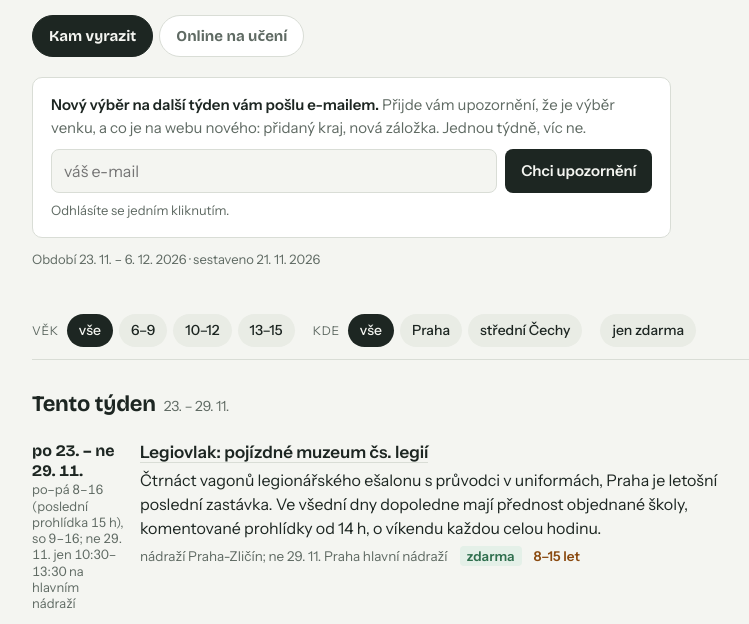
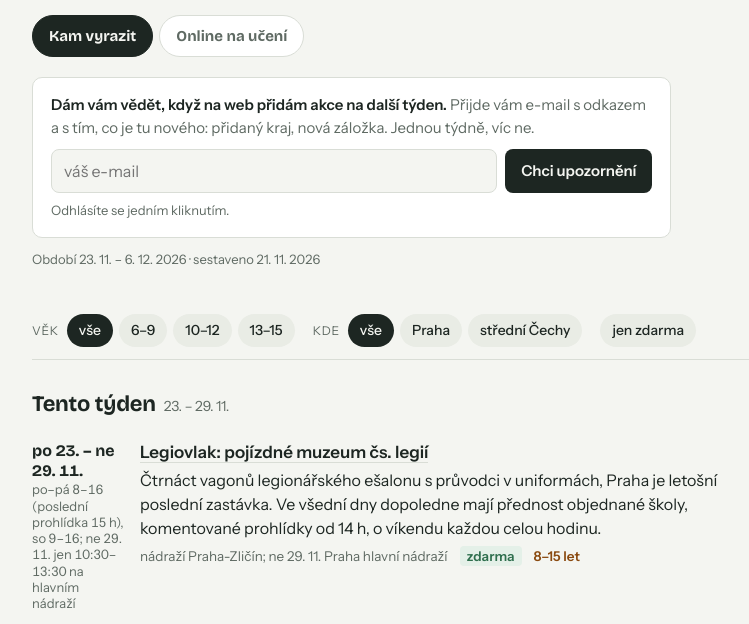
Before and after one commit to petraklepacova/kamsdomskolakem, a plain HTML site: page index.html in a window 1280 px wide. Shown: the part 174-798 px from the top of the page, without its empty margins (248-997 px from the left). Drawn offline with nearby package versions, Linux system fonts and the light colour scheme.

Commit message:
Úprava textu u přihlášení k e-mailu
Co-Authored-By: Claude Fable 5.2 <noreply@anthropic.com>
Claude-Session: https://claude.ai/code/session_01Aqmo6zJyLBAhfmpPPSvB6h

```diff
--- a/index.html
+++ b/index.html
@@ -121,7 +121,7 @@ body[data-view="offline"] .tried, body[data-view="online"] .tried{display:none}
   <div class="tabs" id="tabs"><button data-v="offline" aria-pressed="true">Kam vyrazit</button><button data-v="online" aria-pressed="false">Online na učení</button><button data-v="tried" aria-pressed="false" hidden>Vyzkoušeno</button></div>
   <!-- Přihlášení k pondělnímu e-mailu (Ecomail) – při aktualizaci obsahu nemazat -->
   <form class="signup" method="post" action="https://kamsdomskolakem.ecomailapp.cz/public/subscribe/1/43c2cd496486bcc27217c3e790fb4088?source=web" target="_blank">
-    <p><b>Nový výběr na další týden vám pošlu e-mailem.</b> Přijde vám upozornění, že je výběr venku, a co je na webu nového: přidaný kraj, nová záložka. Jednou týdně, víc ne.</p>
+    <p><b>Dám vám vědět, když na web přidám akce na další týden.</b> Přijde vám e-mail s odkazem a s tím, co je tu nového: přidaný kraj, nová záložka. Jednou týdně, víc ne.</p>
     <div class="row"><input type="email" name="email" required autocomplete="email" placeholder="váš e-mail" aria-label="Váš e-mail"><button type="submit">Chci upozornění</button></div>
     <p class="small">Odhlásíte se jedním kliknutím.</p>
   </form>
```
